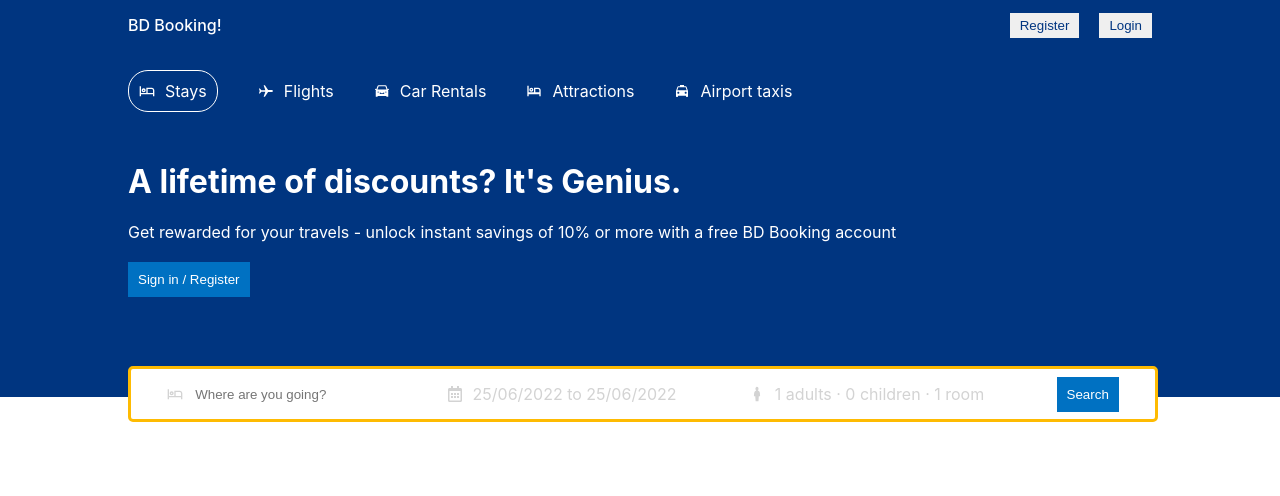
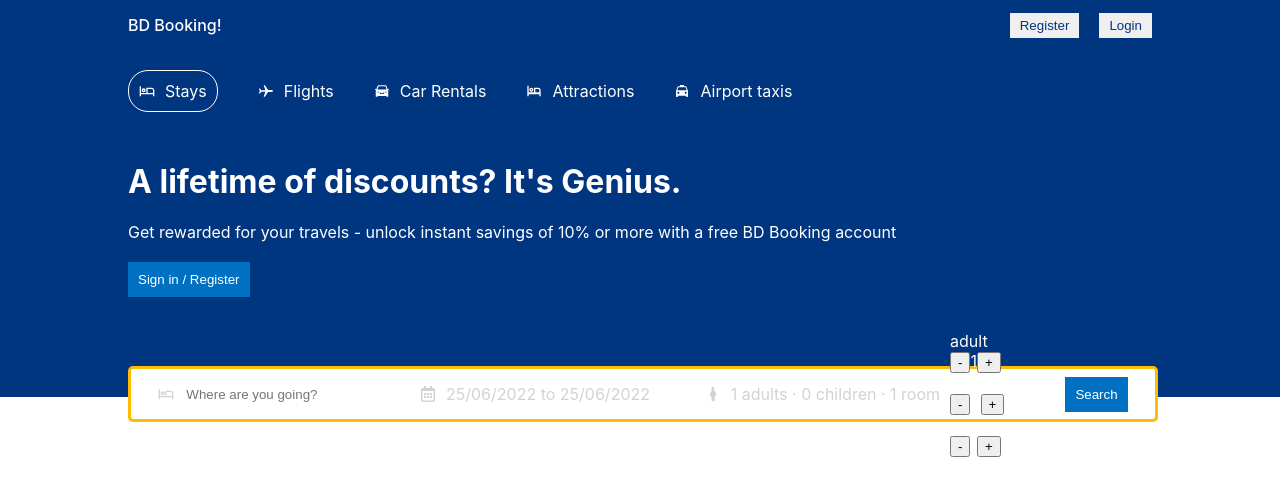
Before and after one commit to Shahriyar-Hosen/bd-booking, a React (Create React App) app: page / in a window 1280 px wide. Shown: the top 496 px of the page. Built offline with nearby package versions, Linux system fonts and the light colour scheme.

Commit message:
option Counter setup done

```diff
--- a/src/Components/Header/Header.jsx
+++ b/src/Components/Header/Header.jsx
@@ -91,6 +91,37 @@ const Header = () => {
             <GiPerson className="headerIcon" />
             <span className="headerSearchText">{`${option.adult} adults · ${option.children} children · ${option.room} room`}</span>
 
+            <div className="options">
+
+              <div className="optionItems">
+                <span className="optionText">adult</span>
+                <div className="optionCounter">
+                  <button className="optionCounterBtn">-</button>
+                  <span className="optionCounterNumber">1</span>
+                  <button className="optionCounterBtn">+</button>
+                </div>
+              </div>
+
+              <div className="optionItems">
+                <span className="optionText">children</span>
+                <div className="optionCounter">
+                  <button className="optionCounterBtn">-</button>
+                  <span className="optionCounterNumber">0</span>
+                  <button className="optionCounterBtn">+</button>
+                </div>
+              </div>
+
+              <div className="optionItems">
+                <span className="optionText">room</span>
+                <div className="optionCounter">
+                  <button className="optionCounterBtn">-</button>
+                  <span className="optionCounterNumber">1</span>
+                  <button className="optionCounterBtn">+</button>
+                </div>
+              </div>
+
+            </div>
+
           </div>
           <div className="headerSearchItem">
             <button className="headerBtn">Search</button>
```
